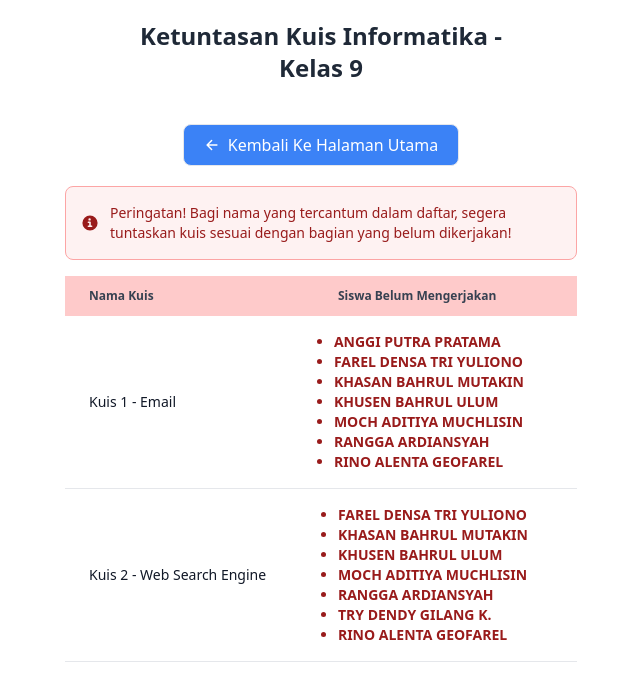
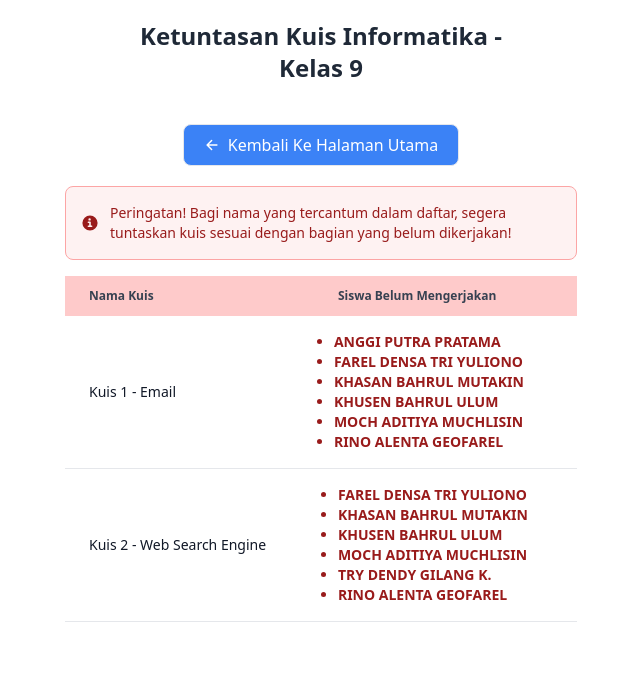
Before and after one commit to wanglaga/kuiskelas9, a website: page kuis/ketuntasan.html in a window 1280 px wide. Shown: the whole page, without its empty margins (319-959 px from the left). Drawn offline with nearby package versions, Linux system fonts and the light colour scheme.

Commit message:
Rangga Selesai

```diff
--- a/kuis/ketuntasan.html
+++ b/kuis/ketuntasan.html
@@ -58,7 +58,6 @@
                                 <li>KHASAN BAHRUL MUTAKIN</li>
                                 <li>KHUSEN BAHRUL ULUM</li>
                                 <li>MOCH ADITIYA MUCHLISIN</li>
-                                <li>RANGGA ARDIANSYAH</li>
                                 <li>RINO ALENTA GEOFAREL</li>
                             </ul>
                         </td>
@@ -74,7 +73,6 @@
                                 <li>KHASAN BAHRUL MUTAKIN</li>
                                 <li>KHUSEN BAHRUL ULUM</li>
                                 <li>MOCH ADITIYA MUCHLISIN</li>
-                                <li>RANGGA ARDIANSYAH</li>
                                 <li>TRY DENDY GILANG K.</li>
                                 <li>RINO ALENTA GEOFAREL</li>
                             </ul>
```
